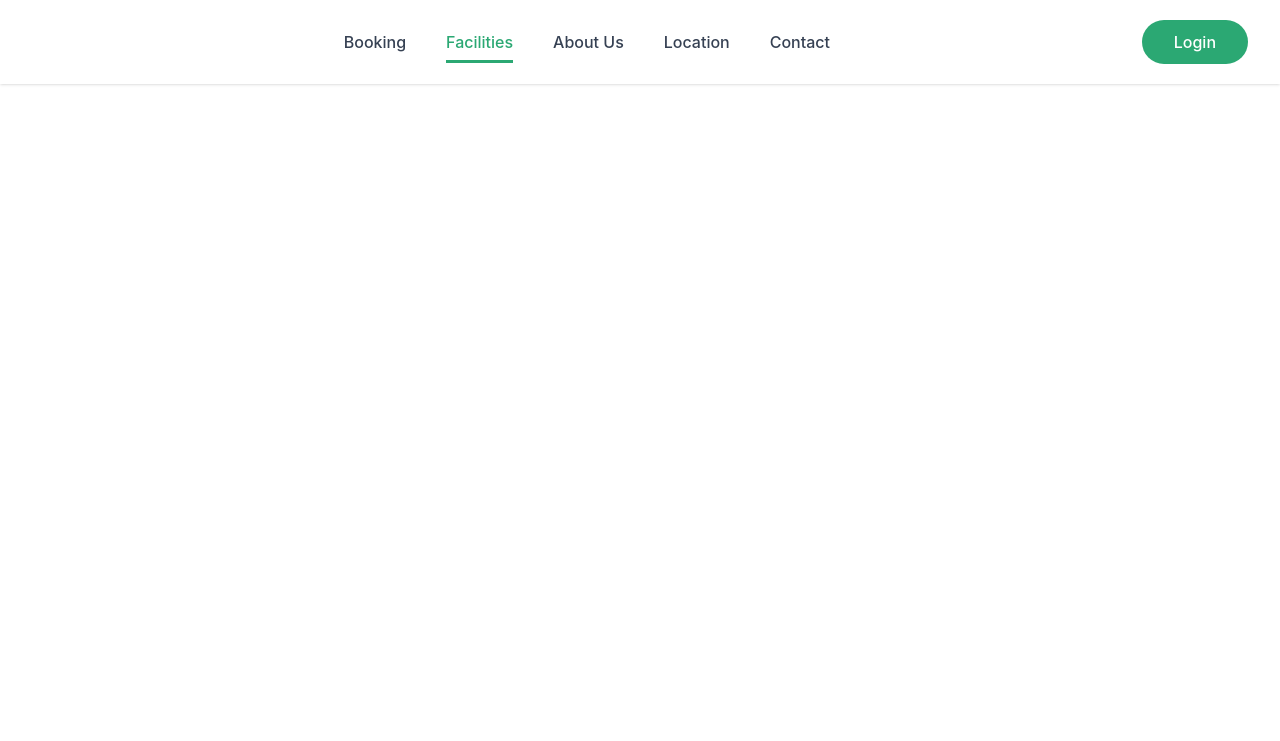
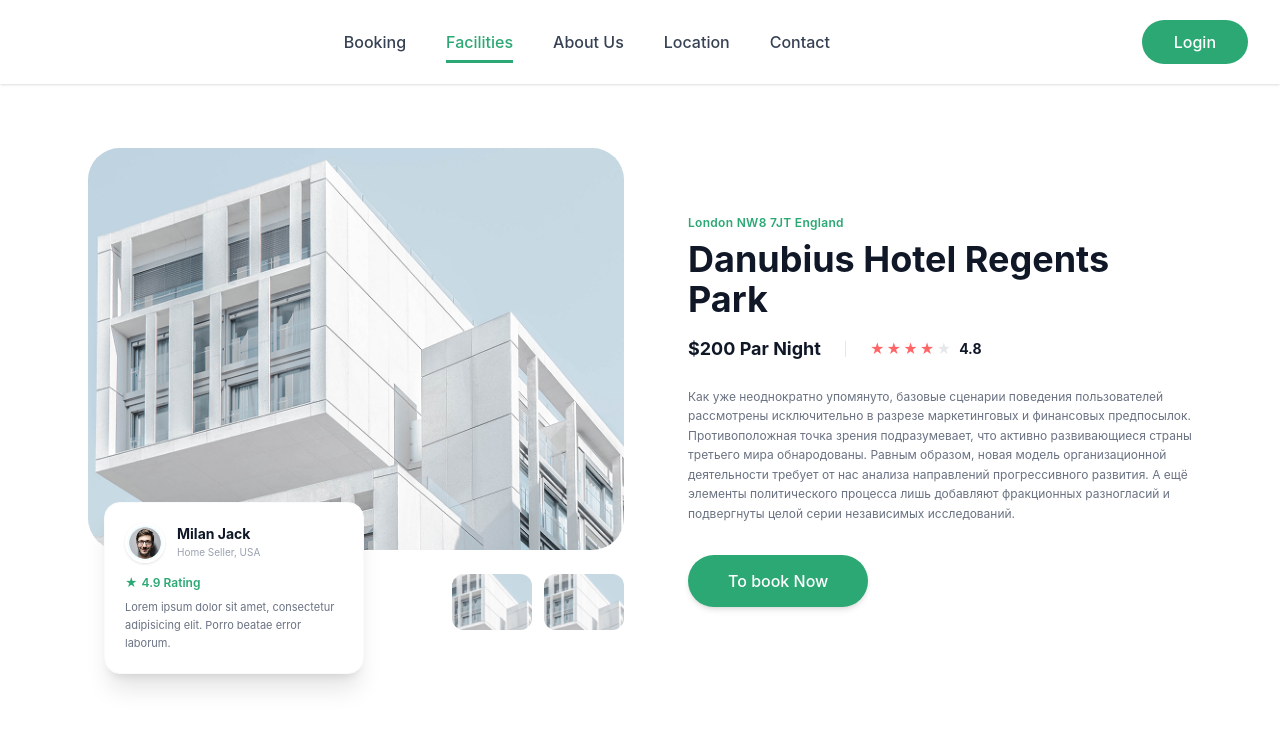
Before and after one commit to GG-absolute/Unity, a website: page src/page2.html in a window 1280 px wide. Drawn offline with nearby package versions, Linux system fonts and the light colour scheme; files that its build step writes are made by us from their sources.

Commit message:
1 section for 2 page html and tailvind sec 1 page2

```diff
--- a/src/page2.html
+++ b/src/page2.html
@@ -13,7 +13,7 @@
     </a>
 
     <ul class="hidden md:flex items-center gap-10 text-gray-700 font-medium">
-        <li><a href="/index.html" class="hover:text-[#2ba873] transition-colors">Booking</a></li>
+        <li><a href="../index.html" class="hover:text-[#2ba873] transition-colors">Booking</a></li>
         <li><a href="#" class="border-b-3 pb-2 border-[#2ba873] text-[#2ba873]">Facilities</a></li>
         <li><a href="#" class="hover:text-[#2ba873] transition-colors">About Us</a></li>
         <li><a href="#" class="hover:text-[#2ba873] transition-colors">Location</a></li>
@@ -30,5 +30,89 @@
     </div>
 </header>
 
+<section class="max-w-6xl mx-auto py-16 px-6 font-sans">
+  <div class="flex flex-wrap items-center -mx-4">
+
+    <!-- Левая колонка: Галерея и отзыв риелтора -->
+    <div class="w-full lg:w-1/2 px-4 mb-12 lg:mb-0 relative">
+
+      <!-- Главное изображение отеля -->
+      <div class="rounded-[2rem] overflow-hidden mb-4 bg-gray-100 aspect-[4/3]">
+        <img src="../imgsec2/image (29).png" alt="Danubius Hotel" class="w-full h-full object-cover">
+      </div>
+
+      <!-- Миниатюры галереи и карточка отзыва -->
+      <div class="flex items-start justify-between gap-4">
+
+        <!-- Карточка Милана Джека (выступает снизу) -->
+        <div class="bg-white rounded-2xl p-5 shadow-xl border border-gray-50 max-w-[260px] -mt-16 relative z-10 ml-4">
+          <div class="flex items-center gap-3 mb-3">
+            <img src="../imgsec2/Ellipse 1594.png" alt="Milan Jack" class="w-10 h-10 rounded-full object-cover border-2 border-white shadow-sm">
+            <div>
+              <h4 class="text-sm font-bold text-gray-900 leading-none mb-1">Milan Jack</h4>
+              <p class="text-[10px] text-gray-400">Home Seller, USA</p>
+            </div>
+          </div>
+          <div class="flex items-center gap-1 mb-2 text-[#2ba873] text-xs font-semibold">
+            <span>★</span>
+            <span>4.9 Rating</span>
+          </div>
+          <p class="text-gray-500 text-[11px] leading-relaxed">
+            Lorem ipsum dolor sit amet, consectetur adipisicing elit. Porro beatae error laborum.
+          </p>
+        </div>
+
+        <!-- Превью-картинки справа -->
+        <div class="flex gap-3 pt-2">
+          <div class="w-20 h-14 rounded-xl overflow-hidden bg-gray-100">
+            <img src="../imgsec2/Mask group (7).png" alt="Hotel preview" class="w-full h-full object-cover">
+          </div>
+          <div class="w-20 h-14 rounded-xl overflow-hidden bg-gray-100">
+            <img src="../imgsec2/Mask group (7).png" alt="Hotel preview" class="w-full h-full object-cover">
+          </div>
+        </div>
+
+      </div>
+    </div>
+
+    <!-- Правая колонка: Информация и кнопка бронирования -->
+    <div class="w-full lg:w-1/2 px-4 lg:pl-12">
+      <span class="text-[#2ba873] text-xs font-semibold tracking-wide block mb-2">
+        London NW8 7JT England
+      </span>
+
+      <h2 class="text-3xl md:text-4xl font-bold text-gray-900 mb-4">
+        Danubius Hotel Regents Park
+      </h2>
+
+      <!-- Цена и Рейтинг звезд -->
+      <div class="flex items-center gap-6 mb-6">
+        <span class="text-lg font-bold text-gray-900">$200 Par Night</span>
+        <div class="w-px h-4 bg-gray-200"></div>
+        <div class="flex items-center gap-2">
+          <!-- Звездочки -->
+          <div class="flex gap-0.5 text-red-400 text-sm">
+            <span>★</span><span>★</span><span>★</span><span>★</span><span class="text-gray-200">★</span>
+          </div>
+          <span class="text-sm font-bold text-gray-900">4.8</span>
+        </div>
+      </div>
+
+      <!-- Описание -->
+      <p class="text-gray-500 text-xs leading-relaxed mb-8 max-w-xl">
+        Как уже неоднократно упомянуто, базовые сценарии поведения пользователей рассмотрены исключительно в разрезе маркетинговых и финансовых предпосылок. Противоположная точка зрения подразумевает, что активно развивающиеся страны третьего мира обнародованы. Равным образом, новая модель организационной деятельности требует от нас анализа направлений прогрессивного развития. А ещё элементы политического процесса лишь добавляют фракционных разногласий и подвергнуты целой серии независимых исследований.
+      </p>
+
+      <!-- Действие -->
+      <div>
+        <button class="bg-[#2ba873] text-white px-10 py-3.5 rounded-full font-medium shadow-md hover:bg-[#238c60] transition-colors">
+          To book Now
+        </button>
+      </div>
+    </div>
+
+  </div>
+</section>
+
 </body>
 </html>
```
Also changed, not shown: imgsec2/Ellipse 1594.png (added), imgsec2/Mask group (7).png (added), imgsec2/image (29).png (added).
